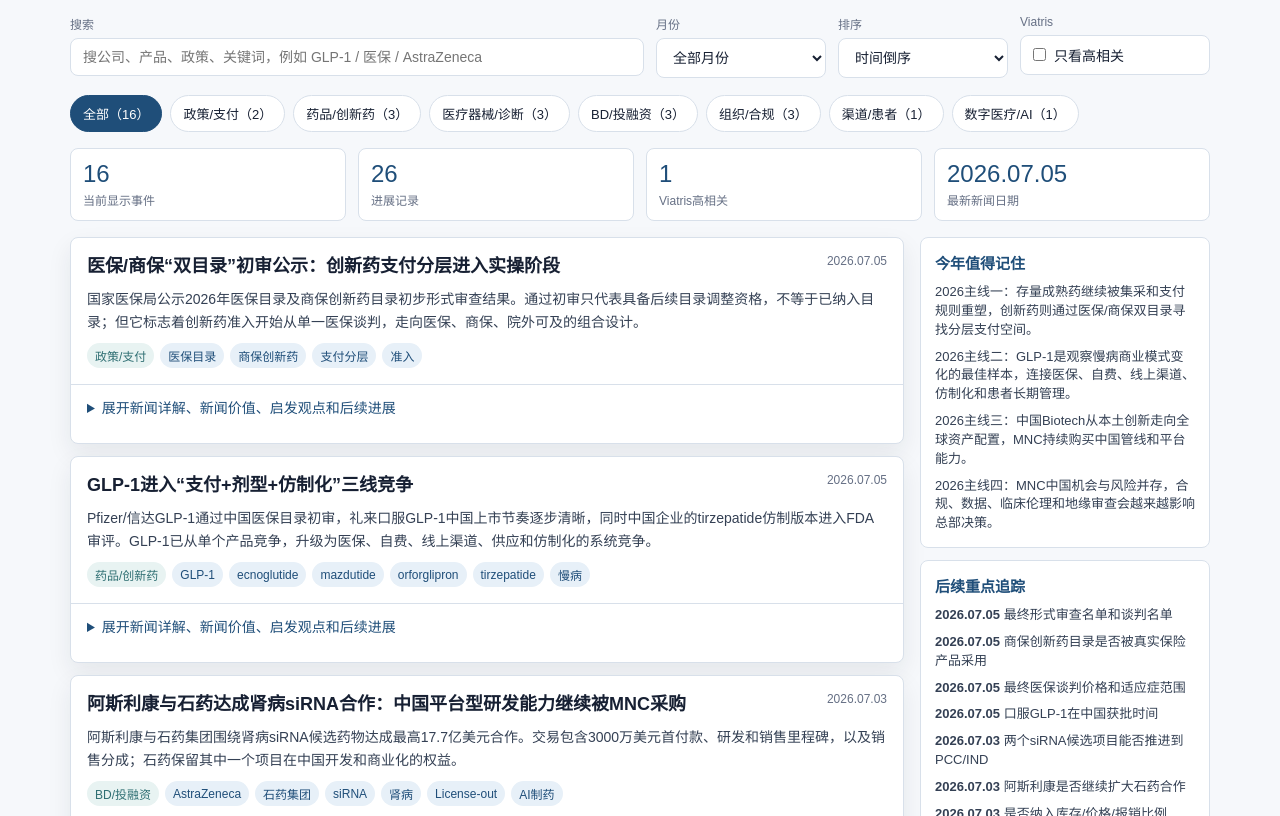
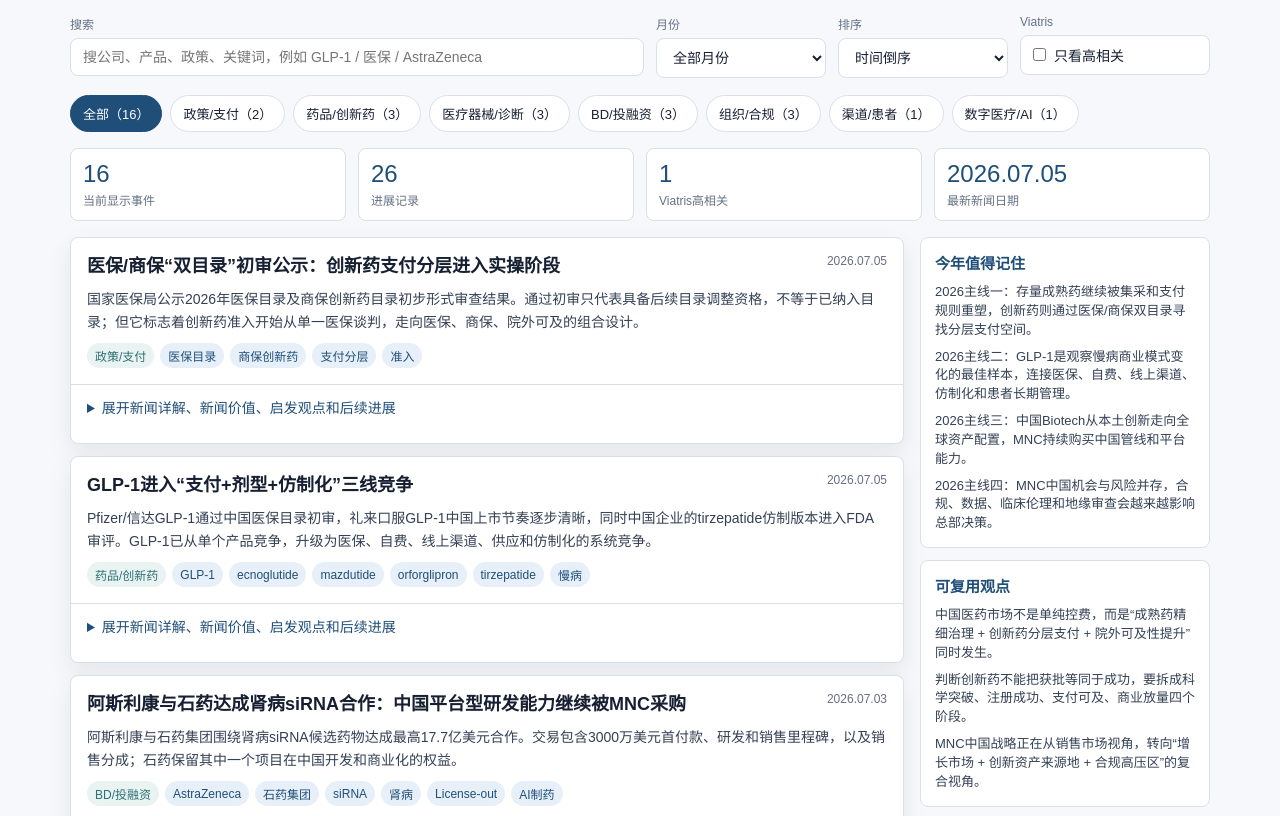
Before and after one commit to ArielWang0704/pharma-news, a plain HTML site: page index.html in a window 1280 px wide. Shown: the part 94-910 px from the top of the page. Drawn offline with Linux system fonts and the light colour scheme.

Commit message:
Update dashboard files

```diff
--- a/index.html
+++ b/index.html
@@ -453,6 +453,10 @@
           <ul class="side-list" id="weeklyTakeaways"></ul>
         </div>
         <div class="side-card">
+          <h3>可复用观点</h3>
+          <ul class="side-list" id="discussionPoints"></ul>
+        </div>
+        <div class="side-card">
           <h3>后续重点追踪</h3>
           <ul class="side-list" id="watchList"></ul>
         </div>
@@ -803,6 +807,12 @@
       "2026主线四：MNC中国机会与风险并存，合规、数据、临床伦理和地缘审查会越来越影响总部决策。"
     ];
 
+    const discussionPoints = [
+      "中国医药市场不是单纯控费，而是“成熟药精细治理 + 创新药分层支付 + 院外可及性提升”同时发生。",
+      "判断创新药不能把获批等同于成功，要拆成科学突破、注册成功、支付可及、商业放量四个阶段。",
+      "MNC中国战略正在从销售市场视角，转向“增长市场 + 创新资产来源地 + 合规高压区”的复合视角。"
+    ];
+
     const tabs = ["全部", "政策/支付", "药品/创新药", "医疗器械/诊断", "BD/投融资", "组织/合规", "渠道/患者", "数字医疗/AI"];
     let activeTab = "全部";
 
@@ -821,7 +831,8 @@
       statHighCard: document.getElementById("stat-high-card"),
       statLatest: document.getElementById("stat-latest"),
       takeaways: document.getElementById("weeklyTakeaways"),
-      watchList: document.getElementById("watchList")
+      watchList: document.getElementById("watchList"),
+      discussionPoints: document.getElementById("discussionPoints")
     };
 
     function formatDate(dateText) {
@@ -951,6 +962,7 @@
 
     function renderSide(filtered) {
       els.takeaways.innerHTML = weeklyTakeaways.map(x => `<li>${x}</li>`).join("");
+      els.discussionPoints.innerHTML = discussionPoints.map(x => `<li>${x}</li>`).join("");
       const watchItems = filtered
         .flatMap(item => item.watch.slice(0, 2).map(w => ({ title: item.title, watch: w, date: item.date })))
         .slice(0, 8);
```
Also changed, not shown: 1 other file.
